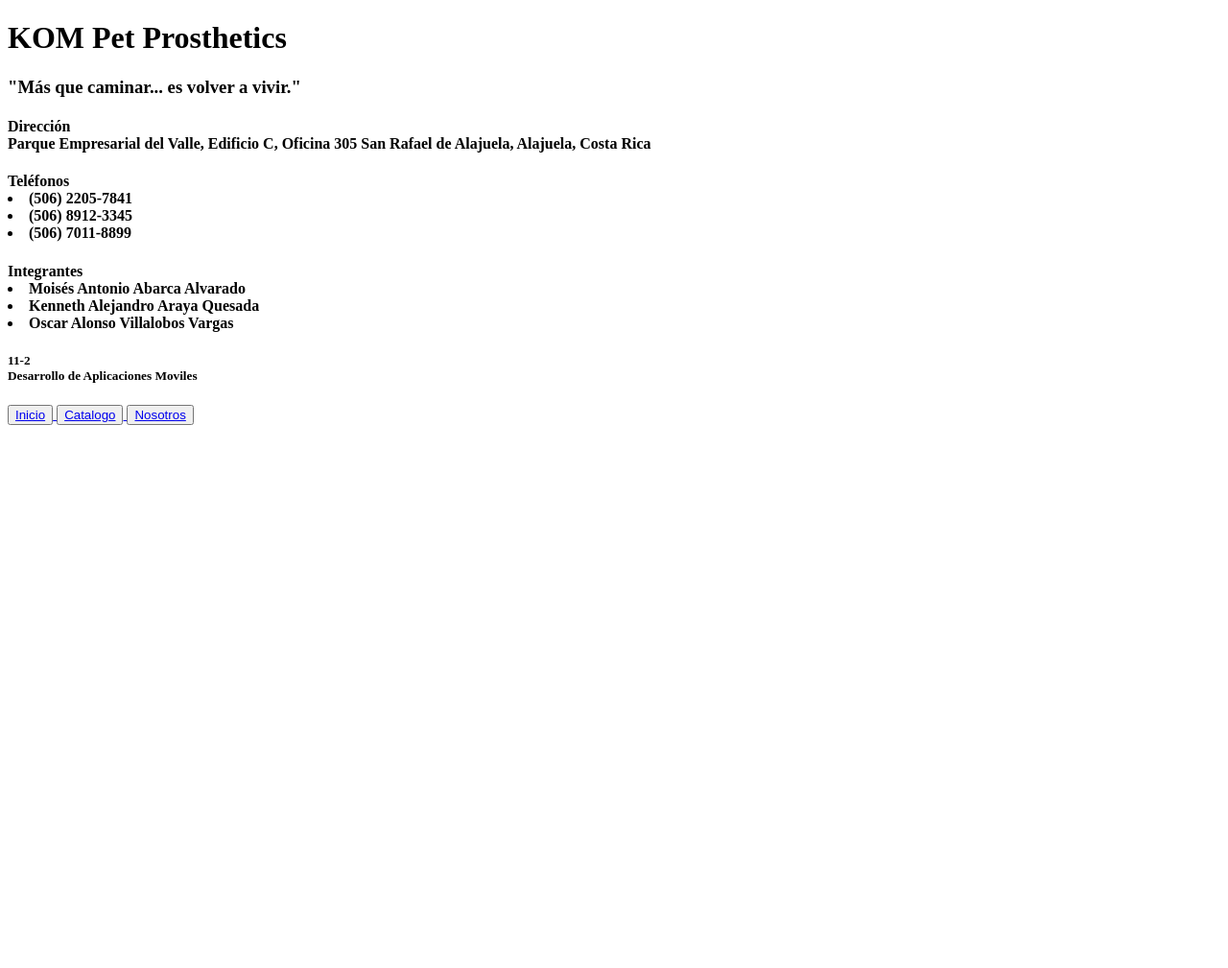
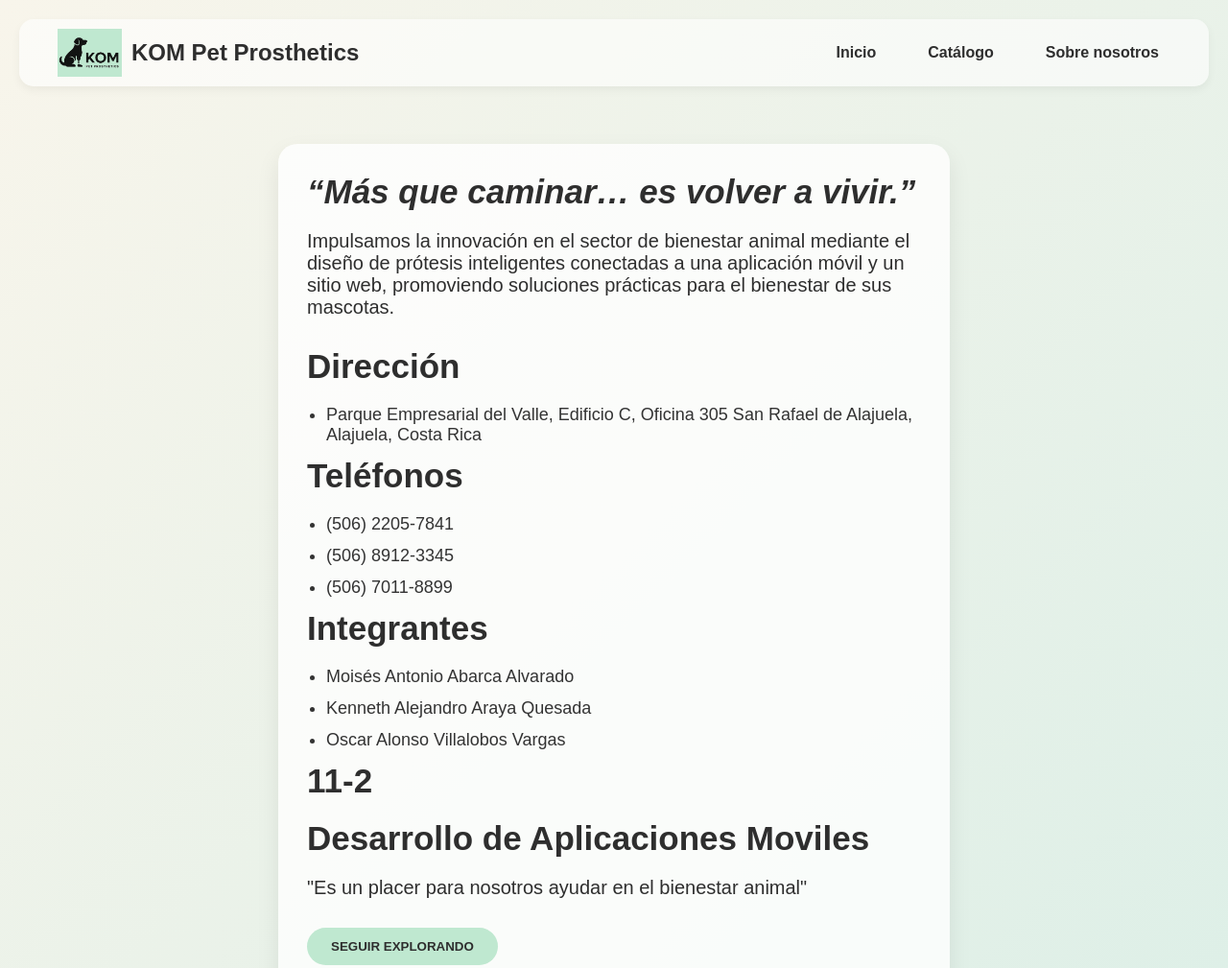
Before and after one commit to Moises-ab24/KOM-Pet-Prosthetics, a plain HTML site: page nosotros.html in a window 1280 px wide. Shown: the top 1009 px of the page at 96% size. Before the commit the page ends 800 px from the top, so only its background shows below. Drawn offline with Linux system fonts and the light colour scheme.

Commit message:
Html y css añadidos

```diff
--- a/Catalogo.css
+++ b/Catalogo.css
@@ -0,0 +1,133 @@
+* {
+    margin: 0;
+    padding: 0;
+    box-sizing: border-box;
+    font-family: 'Montserrat', sans-serif;
+}
+
+body {
+    background: linear-gradient(135deg, #F8F5EB, #DDEFE7);
+    color: #2E2E2E;
+    padding: 20px;
+    min-height: 100vh;
+}
+
+header {
+    display: flex;
+    justify-content: space-between;
+    align-items: center;
+    padding: 10px 40px;
+    background-color: rgba(255, 255, 255, 0.6);
+    border-radius: 15px;
+    box-shadow: 0 4px 10px rgba(0, 0, 0, 0.05);
+}
+
+.container {
+    display: flex;
+    align-items: center;
+    gap: 10px;
+}
+
+.logo {
+    height: 50px;
+}
+
+h2 {
+    font-weight: 700;
+}
+
+.buttons {
+    display: flex;
+    gap: 30px;
+    list-style: none;
+}
+
+.buttons li a {
+    text-decoration: none;
+    color: #2E2E2E;
+    font-weight: 750;
+    padding: 8px 12px;
+    border-radius: 10px;
+    transition: background-color 0.3s ease, color 0.3s ease;
+}
+
+.buttons li a:hover {
+    background-color: #C7EBDD;
+    color: #134E42;
+}
+
+.titulo-productos {
+    font-size: 2.8rem;
+    text-align: center;
+    margin: 50px 0 30px;
+    color: #2E2E2E;
+}
+
+.lista-productos {
+    display: flex;
+    flex-wrap: wrap;
+    justify-content: center;
+    gap: 100px; /* separación entre productos aumentada */
+    padding: 0 30px;
+}
+
+.producto {
+    background-color: rgba(255, 255, 255, 0.85);
+    border-radius: 25px;
+    padding: 30px;
+    width: 300px; /* más ancho */
+    height: 400px; /* más alto */
+    text-align: center;
+    box-shadow: 0 6px 15px rgba(0, 0, 0, 0.1);
+    transition: transform 0.3s ease, box-shadow 0.3s ease;
+}
+
+.producto:hover {
+    transform: translateY(-7px);
+    box-shadow: 0 10px 25px rgba(0, 0, 0, 0.15);
+}
+
+.producto img {
+    width: 100%;
+    height: 220px; /* más alto */
+    object-fit: cover;
+    border-radius: 20px;
+    margin-bottom: 20px;
+}
+
+.producto h3 {
+    font-size: 1.4rem;
+    color: #2E2E2E;
+}
+
+.texto-inferior {
+    max-width: 900px;
+    margin: 60px auto 40px;
+    background-color: rgba(255, 255, 255, 0.75);
+    padding: 30px;
+    border-radius: 20px;
+    box-shadow: 0 6px 15px rgba(0, 0, 0, 0.08);
+    text-align: center;
+}
+
+.texto-inferior p {
+    font-size: 1.4rem;
+    color: #2E2E2E;
+    line-height: 1.8;
+}
+
+.texto-inferior button {
+    background-color: #BFE8D0;
+    border: none;
+    padding: 12px 25px;
+    border-radius: 20px;
+    font-weight: 600;
+    color: #2E2E2E;
+    cursor: pointer;
+    transition: background-color 0.3s ease;
+    margin-bottom: 25px;
+}
+
+.texto-inferior button:hover {
+    background-color: #A7DAC0;
+}
--- a/Index.css
+++ b/Index.css
@@ -6,9 +6,10 @@
 }
 
 body {
-    background-color: #F8F5EB;
+    background: linear-gradient(135deg, #F8F5EB, #DDEFE7);
     color: #2E2E2E;
     padding: 20px;
+    min-height: 100vh;
 }
 
 header {
@@ -16,6 +17,9 @@ header {
     justify-content: space-between;
     align-items: center;
     padding: 10px 40px;
+    background-color: rgba(255, 255, 255, 0.6);
+    border-radius: 15px;
+    box-shadow: 0 4px 10px rgba(0, 0, 0, 0.05);
 }
 
 .container {
@@ -54,27 +58,28 @@ h2 {
 
 .info {
     display: flex;
-    justify-content: space-between;
-    align-items: center;
-    margin-top: 50px;
-    gap: 50px;
+    justify-content: center;
+    align-items: flex-start;
+    margin-top: 60px;
     padding: 0 40px;
 }
 
 .info-text {
-    max-width: 500px;
+    max-width: 700px;
+    background-color: #ffffffcc;
+    padding: 30px;
+    border-radius: 20px;
+    box-shadow: 0 10px 25px rgba(0, 0, 0, 0.08);
 }
 
 .info-text h3 {
     font-size: 35px;
     font-weight: 700;
-    color: #2E2E2E;
     margin-bottom: 20px;
 }
 
 .info-text p {
     font-size: 20px;
-    color: #2E2E2E;
     margin-bottom: 30px;
 }
 
@@ -87,17 +92,20 @@ h2 {
     color: #2E2E2E;
     cursor: pointer;
     transition: background-color 0.3s ease;
+    margin-bottom: 25px;
 }
 
 .info-text button:hover {
-    background-color: #BFE8D0;
+    background-color: #A7DAC0;
 }
 
-.info-dog img {
-    width: 450px;
-    height: auto;
-    border-radius: 300px;
-    background-color: #F8F5EB;
-    padding: 15px;
-    box-shadow: 0 2px 5px rgba(0, 0, 0, 0.1);
+.goals {
+    list-style-type: disc;
+    padding-left: 20px;
+    font-size: 18px;
+    color: #333;
 }
+
+.goals li {
+    margin-bottom: 12px;
+}
--- a/nosotros.css
+++ b/nosotros.css
@@ -0,0 +1,133 @@
+* {
+    margin: 0;
+    padding: 0;
+    box-sizing: border-box;
+    font-family: 'Montserrat', sans-serif;
+}
+
+body {
+    background: linear-gradient(135deg, #F8F5EB, #DDEFE7);
+    color: #2E2E2E;
+    padding: 20px;
+    min-height: 100vh;
+}
+
+header {
+    display: flex;
+    justify-content: space-between;
+    align-items: center;
+    padding: 10px 40px;
+    background-color: rgba(255, 255, 255, 0.6);
+    border-radius: 15px;
+    box-shadow: 0 4px 10px rgba(0, 0, 0, 0.05);
+}
+
+.container {
+    display: flex;
+    align-items: center;
+    gap: 10px;
+}
+
+.logo {
+    height: 50px;
+}
+
+h2 {
+    font-weight: 700;
+}
+
+.buttons {
+    display: flex;
+    gap: 30px;
+    list-style: none;
+}
+
+.buttons li a {
+    text-decoration: none;
+    color: #2E2E2E;
+    font-weight: 750;
+    padding: 8px 12px;
+    border-radius: 10px;
+    transition: background-color 0.3s ease, color 0.3s ease;
+}
+
+.buttons li a:hover {
+    background-color: #C7EBDD;
+    color: #134E42;
+}
+
+.info {
+    display: flex;
+    justify-content: center;
+    align-items: flex-start;
+    margin-top: 60px;
+    padding: 0 40px;
+}
+
+.info-text {
+    max-width: 700px;
+    background-color: #ffffffcc;
+    padding: 30px;
+    border-radius: 20px;
+    box-shadow: 0 10px 25px rgba(0, 0, 0, 0.08);
+}
+
+.info-text h3 {
+    font-size: 35px;
+    font-weight: 700;
+    margin-bottom: 20px;
+}
+
+.info-text p {
+    font-size: 20px;
+    margin-bottom: 30px;
+}
+
+.info-text button {
+    background-color: #BFE8D0;
+    border: none;
+    padding: 12px 25px;
+    border-radius: 20px;
+    font-weight: 600;
+    color: #2E2E2E;
+    cursor: pointer;
+    transition: background-color 0.3s ease;
+    margin-bottom: 25px;
+}
+
+.info-text button:hover {
+    background-color: #A7DAC0;
+}
+
+.phones {
+    list-style-type: disc;
+    padding-left: 20px;
+    font-size: 18px;
+    color: #333;
+}
+
+.phones li {
+    margin-bottom: 12px;
+}
+
+.names {
+    list-style-type: disc;
+    padding-left: 20px;
+    font-size: 18px;
+    color: #333;
+}
+
+.names li {
+    margin-bottom: 12px;
+}
+
+.adress {
+    list-style-type: disc;
+    padding-left: 20px;
+    font-size: 18px;
+    color: #333;
+}
+
+.adress li {
+    margin-bottom: 12px;
+}
--- a/nosotros.html
+++ b/nosotros.html
@@ -8,27 +8,47 @@
     <link rel="stylesheet" href="nosotros.css">
 </head>
 <body>
-    <H1>KOM Pet Prosthetics</H1>
+    <header>
+        <div class="container">
+            <img src="KOM.ico" alt="logo" class="logo">
+            <h2>KOM Pet Prosthetics</h2>
+        </div>
+        <nav>
+            <ul class="buttons">
+                <li><a href="Index.html">Inicio</a></li>
+                <li><a href="Catalogo.html">Catálogo</a></li>
+                <li><a href="nosotros.html">Sobre nosotros</a></li>
+            </ul>
+        </nav>
+    </header>
 
-    <H3>"Más que caminar... es volver a vivir."</H3>
+    <main class="info">
+        <section class="info-text">
+            <h3><em>“Más que caminar… es volver a vivir.”</em></h3>
+            <p>Impulsamos la innovación en el sector de bienestar animal mediante el diseño de prótesis inteligentes conectadas a una aplicación móvil y un sitio web, promoviendo soluciones prácticas para el bienestar de sus mascotas.</p>
+            <h3>Dirección</h3>
+            <ul class="adress">
+                <li>Parque Empresarial del Valle, Edificio C, Oficina 305
+            San Rafael de Alajuela, Alajuela, Costa Rica</li>
+            </ul>
+            <h3>Teléfonos</h3>
+            <ul class="phones">
+                <li>(506) 2205-7841</li>
+                <li>(506) 8912-3345</li>
+                <li>(506) 7011-8899</li>
+            </ul>
+            <h3>Integrantes</h3>
+            <ul class="names">
+                <li>Moisés Antonio Abarca Alvarado</li>
+                <li>Kenneth Alejandro Araya Quesada</li>
+                <li>Oscar Alonso Villalobos Vargas</li>
+            </ul>
+            <h3>11-2</h3>
+            <h3>Desarrollo de Aplicaciones Moviles</h3>
+            <p>"Es un placer para nosotros ayudar en el bienestar animal"</p>
 
-    <h4>Dirección<nav>Parque Empresarial del Valle, Edificio C, Oficina 305
-        San Rafael de Alajuela, Alajuela, Costa Rica</nav></h4>
-
-    <h4>Teléfonos<nav><li>(506) 2205-7841</li>
-        <li>(506) 8912-3345</li>
-        <li>(506) 7011-8899</li></nav></h4>
-
-    <h4>Integrantes<nav><li>Moisés Antonio Abarca Alvarado</li>
-        <li>Kenneth Alejandro Araya Quesada</li>
-        <li>Oscar Alonso Villalobos Vargas</li></nav></h4>
-
-    <h5>11-2<nav>Desarrollo de Aplicaciones Moviles</nav></h5>
-
-
-    <button><a href="Index.html">Inicio</button>
-    <button><a href="Catalogo.html">Catalogo</button>
-    <button><a href="nosotros.html">Nosotros</button>
-
+            <button onclick="location.href='Catalogo.html'">SEGUIR EXPLORANDO</button>
+        </section>
+    </main>
 </body>
 </html>
```
Also changed, not shown: Catalogo.html (+71 -5 lines), Index.html (+7 -7 lines), cat1.ico (added), collar.ico (added), dog1.ico (added), duck.ico (added), paloma.ico (added), rodillaDog.ico (added), sensor.ico (added), tarsoCat.ico (added).
